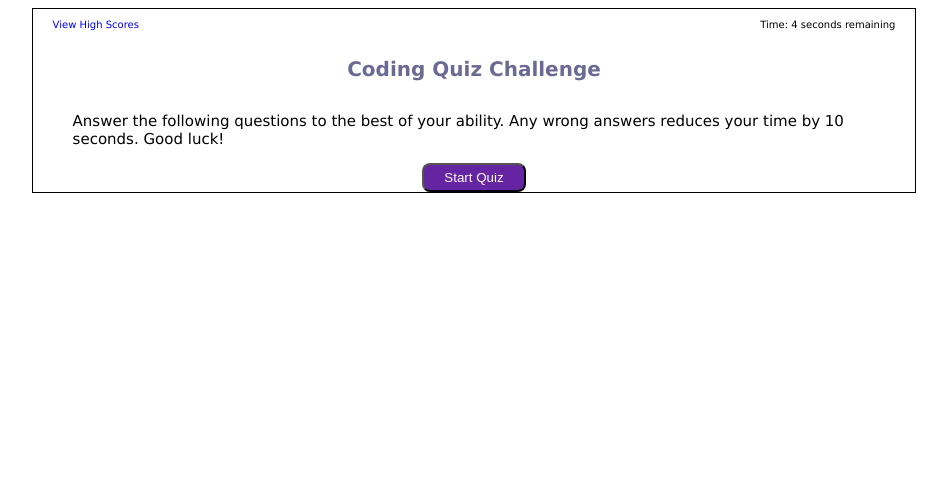
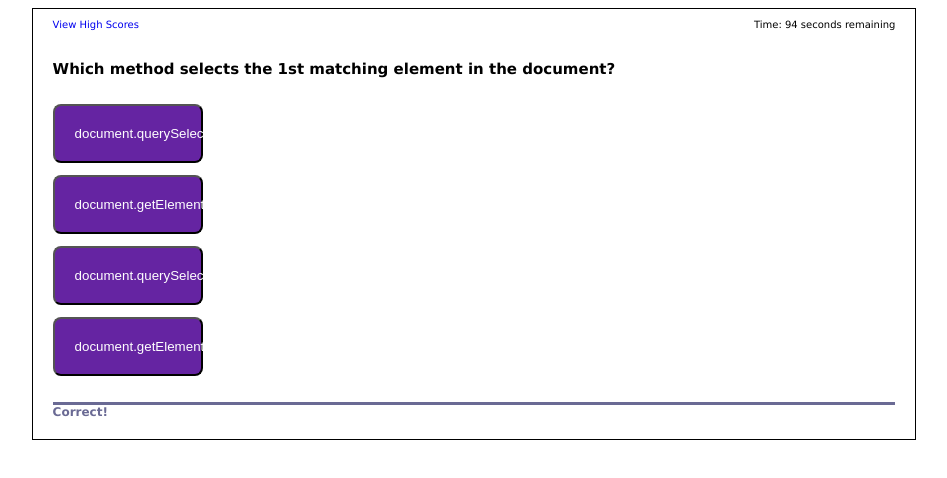
Before and after one commit to ruthiepina/Coding-Assesment, a plain HTML site: page index.html in a window 1280 px wide. Both pictures are taken after a click on the button "Start Quiz". Shown: the whole page, without its empty margins (166-1113 px from the left). Drawn offline with Linux system fonts and the light colour scheme.

Commit message:
Added function to start the quiz, and function to display a question. Cleaned up html.

```diff
--- a/index.html
+++ b/index.html
@@ -21,7 +21,7 @@
          </header>
          <!-- END OF HEADER -->
 
-         <!-- Start of quiz. -->
+         <!-- Start of quiz intro. -->
          <section class="start-quiz" id="start-quiz">
             <h1 class="heading" id="heading">Coding Quiz Challenge</h1>
             <p class="quiz-intro" id="quiz-intro">
@@ -30,20 +30,17 @@
             </p>
             <button class="start-quiz-btn all-btn" type="submit" id="start-quiz-btn">Start Quiz</button>
          </section>
-         <!-- End of start of quiz. -->
+         <!-- End of start of quiz intro. -->
 
          <!-- Quiz questions -->
          <section class="quiz-question" id="quiz-question">
             <div class="question-container">
-               <p class="question" id="question">
-                  Lorem ipsum dolor sit amet consectetur adipisicing elit. Repellat optio nostrum ullam quam nisi
-                  itaque? yada yada yada yada
-               </p>
+               <p class="question" id="question"></p>
                <div class="answer-buttons" id="answer-buttons">
-                  <button class="all-btn btn" id="btn-0"><span id="choice-0"></span>1. R</button>
-                  <button class="all-btn btn" id="btn-1"><span id="choice-1"></span>2. R</button>
-                  <button class="all-btn btn" id="btn-2"><span id="choice-2"></span>3. R</button>
-                  <button class="all-btn btn" id="btn-3"><span id="choice-3"></span>4. R</button>
+                  <button class="all-btn btn" id="btn-0"><span id="choice-0"></span></button>
+                  <button class="all-btn btn" id="btn-1"><span id="choice-1"></span></button>
+                  <button class="all-btn btn" id="btn-2"><span id="choice-2"></span></button>
+                  <button class="all-btn btn" id="btn-3"><span id="choice-3"></span></button>
                </div>
                <p class="grade" id="grade">Correct!</p>
             </div>
--- a/script.js
+++ b/script.js
@@ -66,7 +66,7 @@ var quizQuestionSectionEl = null;
    var quizAllDoneSectionEl = null;
    var quizHighScoresSectionEl = null;
    var parentEl = document.getElementById("main");
-}
+
    //* Makes High score section hidden or visible
    function hideShowHighScores(showHide) {
       if (showHide === "hide") {
@@ -106,22 +106,40 @@ function initializeQuizApp() {
       hideShowAllDone("hide");
       hideShowHighScores("hide");
    }
+}
 
-// TODO Initialize/clear screen
-initializeQuizApp();
+initializeQuizApp(); //* Initialize/clear screen
 
-// TODO Display intro to quiz page
-hideShowIntro("show");
+hideShowIntro("show"); //* Displays intro page
 
-// TODO  Process start quiz button - display quiz page
+//* Initialize timer variables and start quiz btn
+var timerEl = document.getElementById("countdown");
+var timeLeft = 100;
+var startQuizBtn = document.getElementById("start-quiz-btn");
+startQuizBtn.addEventListener("click", startQuiz);
 
+//* Process start quiz btn
+function startQuiz() {
+   hideShowIntro("hide");
+   hideShowQuestions("show");
 
+   for (var i = 0; i < questionSet.length; i++) {
+      displayQuestion(i);
+   }
+}
 
-//* Trying to create timer function for all pages
-var timerEl = document.getElementById("countdown");
-
+function displayQuestion(questionIndex) {
+   //* Selects question field at element p
+   var questionEl = document.getElementById("question");
+   //* Selects object question at question index
+   var thisQuestion = questionSet[questionIndex];
+   questionEl.textContent = thisQuestion.question; //* Gives the question from question set array
+   //* Gets answers from question set array element and writes them to buttons
+   for (var i = 0; i < thisQuestion.answers.length; i++) {
+      document.getElementById("btn-" + i).textContent = thisQuestion.answers[i];
+   }
+}
 // todo move to button listener
-var timeLeft = 10;
 
 function myTimer() {
    if (timeLeft > 0) {
```
Lines whose indentation alone changed are shown as unchanged.
